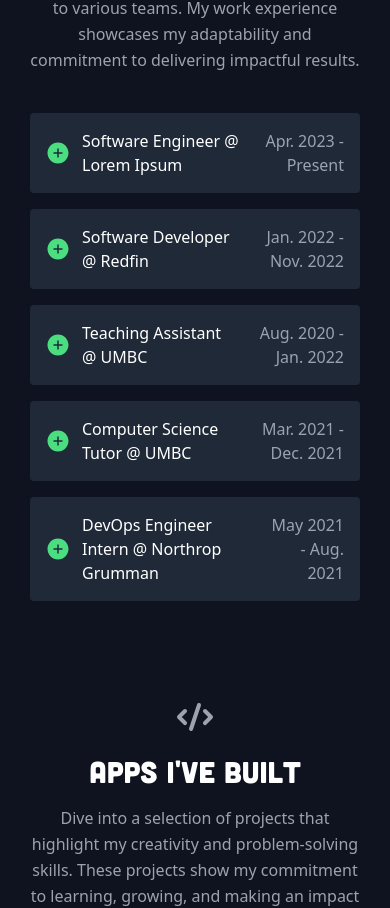
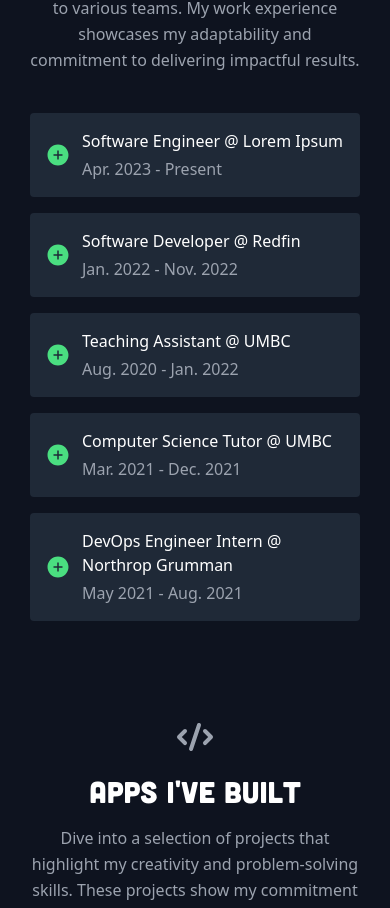
Before and after one commit to abel-asfaw/personal-website, a React (Vite) app: page / in a window 390 px wide. Shown: the part 1100-2008 px from the top of the page. Built offline with nearby package versions, Linux system fonts and the light colour scheme.

Commit message:
refactor: display flex-col for Accordion on mobile view

```diff
--- a/src/components/common/Accordion.jsx
+++ b/src/components/common/Accordion.jsx
@@ -28,11 +28,11 @@ export default function Accordion({ items }) {
             <div key={index}>
                 <div className={classes} onClick={() => handleClick(index)}>
                     <div className="text-green-400">{icon}</div>
-                    <div className="flex flex-1 justify-between gap-1">
+                    <div className="flex flex-1 flex-col justify-center gap-1 sm:flex-row sm:justify-between">
                         <span className="font-medium text-white">
                             {item.title}
                         </span>
-                        <span className="text-right">{item.date}</span>
+                        <span className="sm:text-right">{item.date}</span>
                     </div>
                 </div>
                 {isExpanded && (
```
